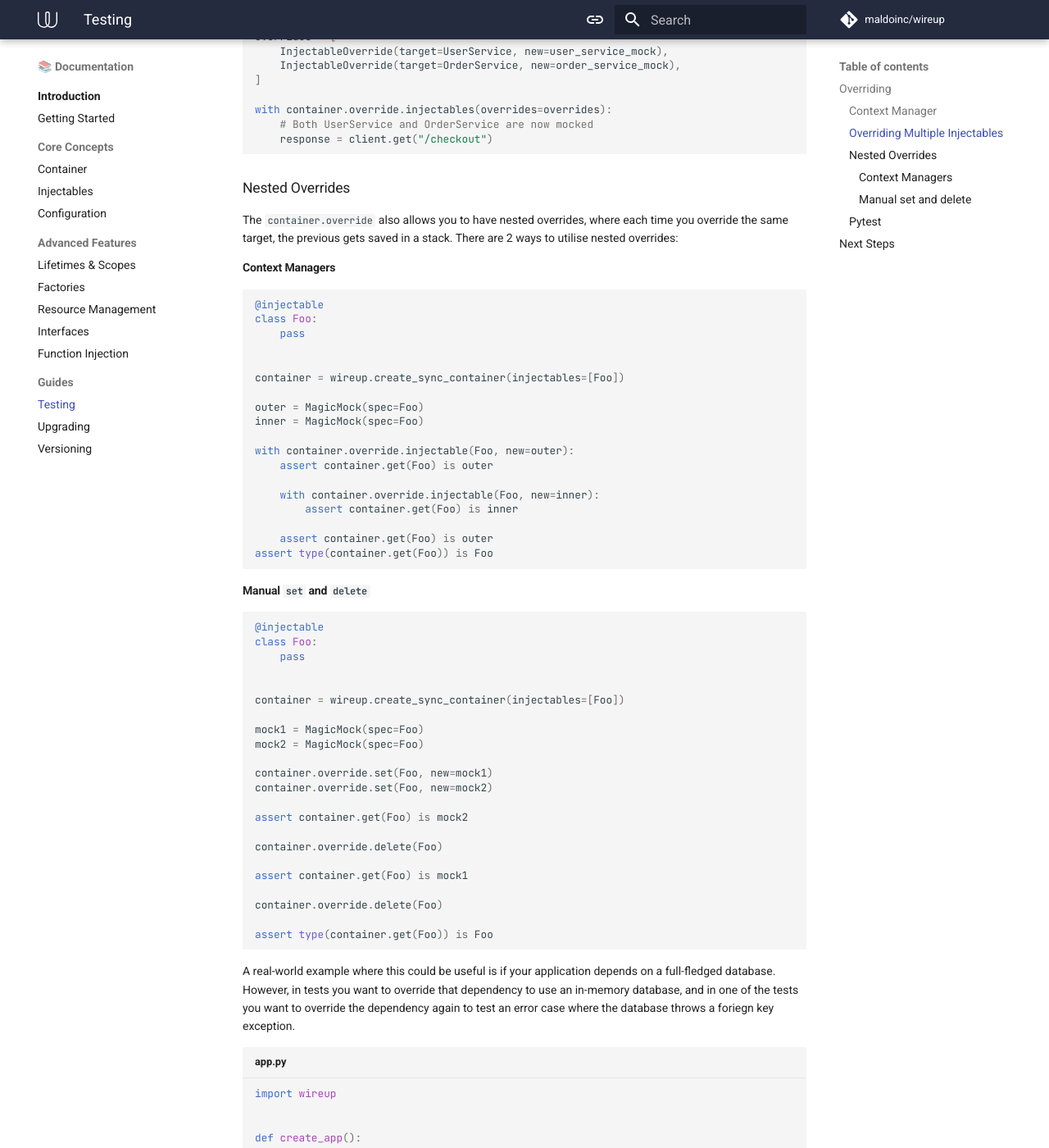
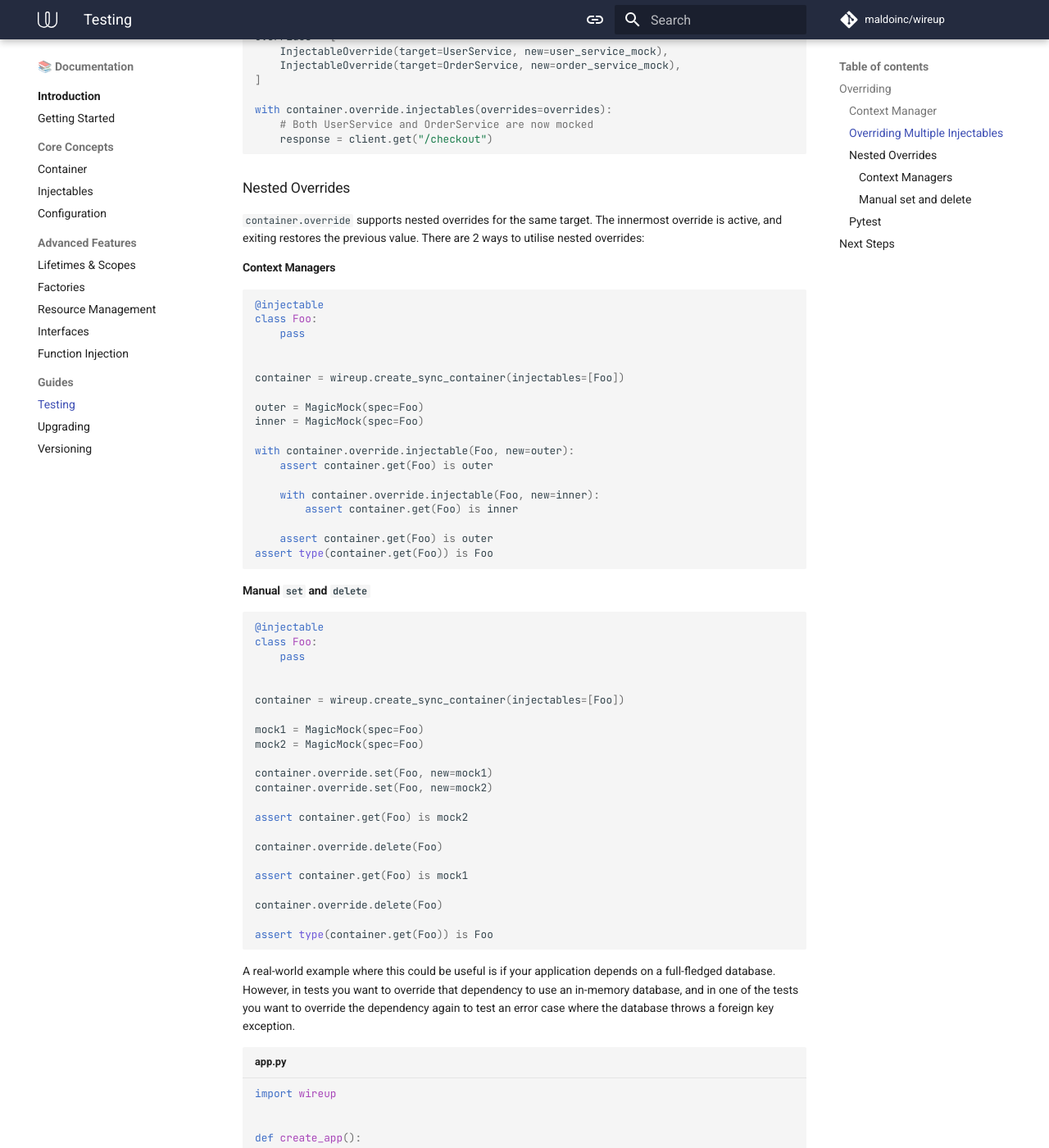
Before and after one commit to maldoinc/wireup, an MkDocs documentation site: the page built from docs/pages/testing.md, in a window 1280 px wide and 1400 px high, scrolled down 1544 px. Shown: the whole window at 82% size. Built offline with MkDocs 1.6.1 and Material for MkDocs 9.7.7, drawn with Linux system fonts in a browser that asks for light colours; comment, search, counter and statistics services are not loaded; the version menu is left out.

Commit message:
- pop items from active_overrides before deleting it from dict - typo fix - reword override docs to be less technical

````diff
--- a/docs/pages/testing.md
+++ b/docs/pages/testing.md
@@ -79,8 +79,8 @@ with container.override.injectables(overrides=overrides):
 
 ### Nested Overrides
 
-The `container.override` also allows you to have nested overrides, where each time you override the same target, the
-previous gets saved in a stack. There are 2 ways to utilise nested overrides:
+`container.override` supports nested overrides for the same target. The innermost override is active, and exiting
+restores the previous value. There are 2 ways to utilise nested overrides:
 
 #### Context Managers
 
@@ -134,7 +134,7 @@ assert type(container.get(Foo)) is Foo
 
 A real-world example where this could be useful is if your application depends on a full-fledged database. However, in
 tests you want to override that dependency to use an in-memory database, and in one of the tests you want to override
-the dependency again to test an error case where the database throws a foriegn key exception.
+the dependency again to test an error case where the database throws a foreign key exception.
 
 ```python title="app.py"
 import wireup
````
Also changed, not shown: 2 other files.
